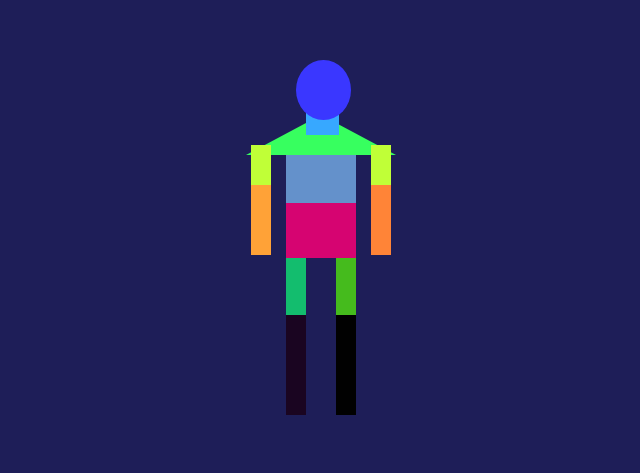
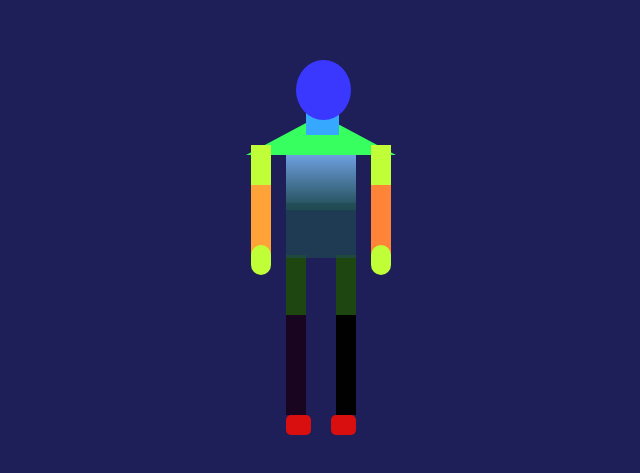
Before and after one commit to faustinopsy/health, a plain HTML site: page index.html in a window 1280 px wide. Shown: the part 175-648 px from the top of the page, without its empty margins (319-959 px from the left). Drawn offline with Linux system fonts and the light colour scheme.

Commit message:
modified:   index.html 	modified:   styles.css

```diff
--- a/index.html
+++ b/index.html
@@ -15,12 +15,16 @@
         <div class="barriga"></div>
         <div class="braco-esquerdo"></div>
         <div class="antebraco-esquerdo"></div>
+        <div class="mao-esquerda"></div>
         <div class="braco-direito"></div>
         <div class="antebraco-direito"></div>
+        <div class="mao-direita"></div>
         <div class="coxa-esquerda"></div>
         <div class="perna-esquerda"></div>
+        <div class="pe-esquerdo"></div>
         <div class="coxa-direita"></div>
         <div class="perna-direita"></div>
+        <div class="pe-direito"></div>
       </div>
 </body>
 </html>
--- a/styles.css
+++ b/styles.css
@@ -40,7 +40,7 @@ body {
   .peito {
     width: 70px;
     height: 55px;
-    background-color: #6491cb;
+    background: linear-gradient(to bottom, #6e9fe0 0%, #204b52 100%);
     position: absolute;
     top: 110px;
     left: 65px;
@@ -49,7 +49,7 @@ body {
   .barriga {
     width: 70px;
     height: 55px;
-    background-color: #d60471;
+    background-color: #204b52a8;
     position: absolute;
     top: 158px;
     left: 65px;
@@ -109,7 +109,7 @@ body {
   .coxa-direita {
     width: 20px;
     height: 60px;
-    background-color: #13bd6e;
+    background-color: #1e4611;
     position: absolute;
     top: 210px;
     left: 65px;
@@ -127,7 +127,7 @@ body {
     display: block;
     width: 20px;
     height: 60px;
-    background-color: #45bb1d;
+    background-color: #1e4611;
     position: absolute;
     top: 210px;
     right: 65px;
@@ -142,3 +142,40 @@ body {
     top: 270px;
     right: 65px;
   }
+  .mao-esquerda, .mao-direita {
+    width: 20px;
+    height: 20px;
+    background-color: #c0ff37;
+    border-radius: 10px;
+    position: absolute;
+  }
+
+  .mao-esquerda {
+    height: 30px;
+    top: 200px;
+    right: 30px;
+  }
+
+  .mao-direita {
+    height: 30px;
+    top: 200px;
+    left: 30px;
+  }
+
+  .pe-esquerdo, .pe-direito {
+    width: 25px;
+    height: 20px;
+    background-color: #d90e0e;
+    border-radius: 5px;
+    position: absolute;
+  }
+
+  .pe-esquerdo {
+    top: 370px;
+    right: 65px;
+  }
+
+  .pe-direito {
+    top: 370px;
+    left: 65px;
+  }
```
